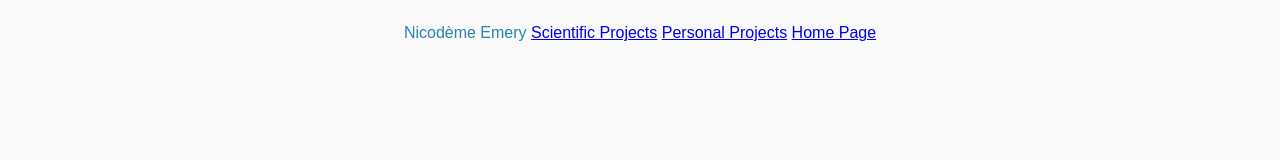
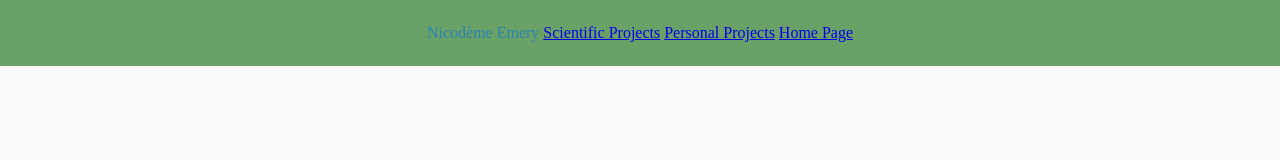
Before and after one commit to nicodemeemery/portfolio, a plain HTML site: page index.html in a window 1280 px wide. Drawn offline with Linux system fonts and the light colour scheme.

Commit message:
Update index.html

```diff
--- a/index.html
+++ b/index.html
@@ -2,7 +2,7 @@
 <html lang="fr">
 <head>
   <meta charset="UTF-8">
-  <title>Auguste VANIER - Page personnelle</title>
+  <title>Nicodème Emery - Page personnelle</title>
   <style>
     slide {
 	    animation-duration: 3s;
@@ -21,7 +21,7 @@
     }
 
     body {
-      font-family: Niagara Engraved, sans-serif;
+      font-family: Niagara Engraved ;
       line-height: 1.6;
       margin: 0;
       padding: 0;
@@ -33,7 +33,7 @@
       padding: 20px;
       text-align: center;
       background-image: url("atels.jpg");
-      background-color: transparent;
+      background-color: #69a166;
     }
 
     nav {
```
